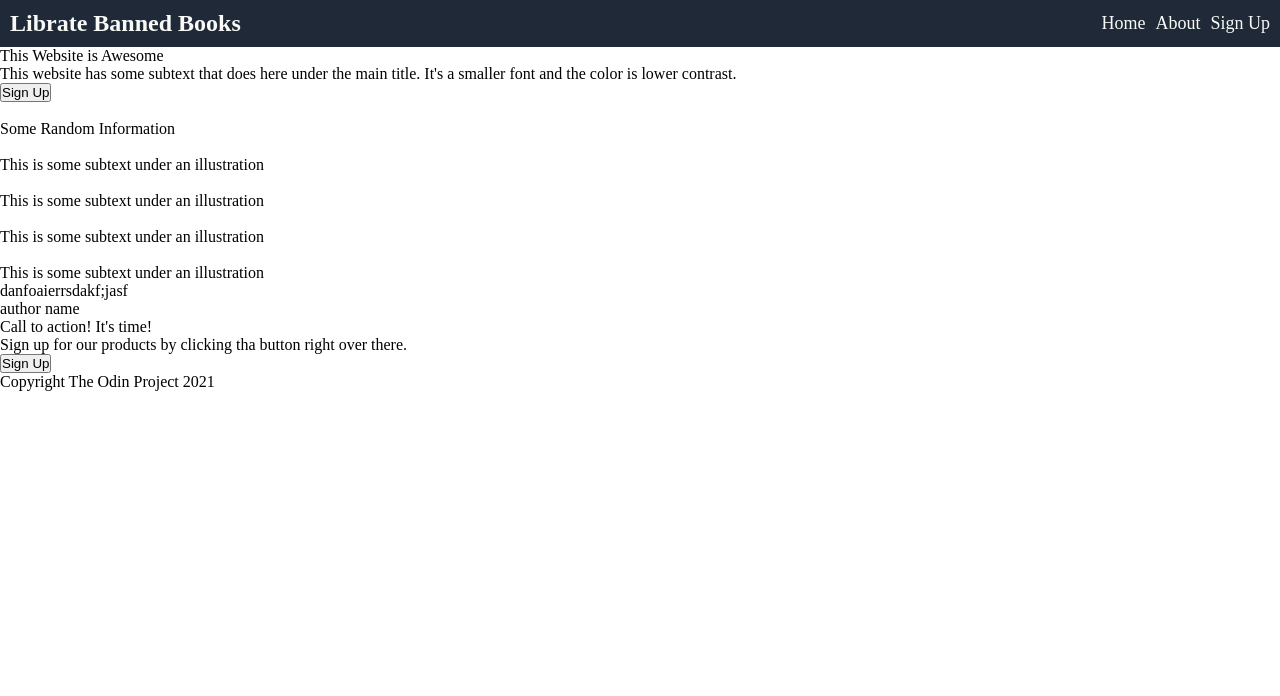
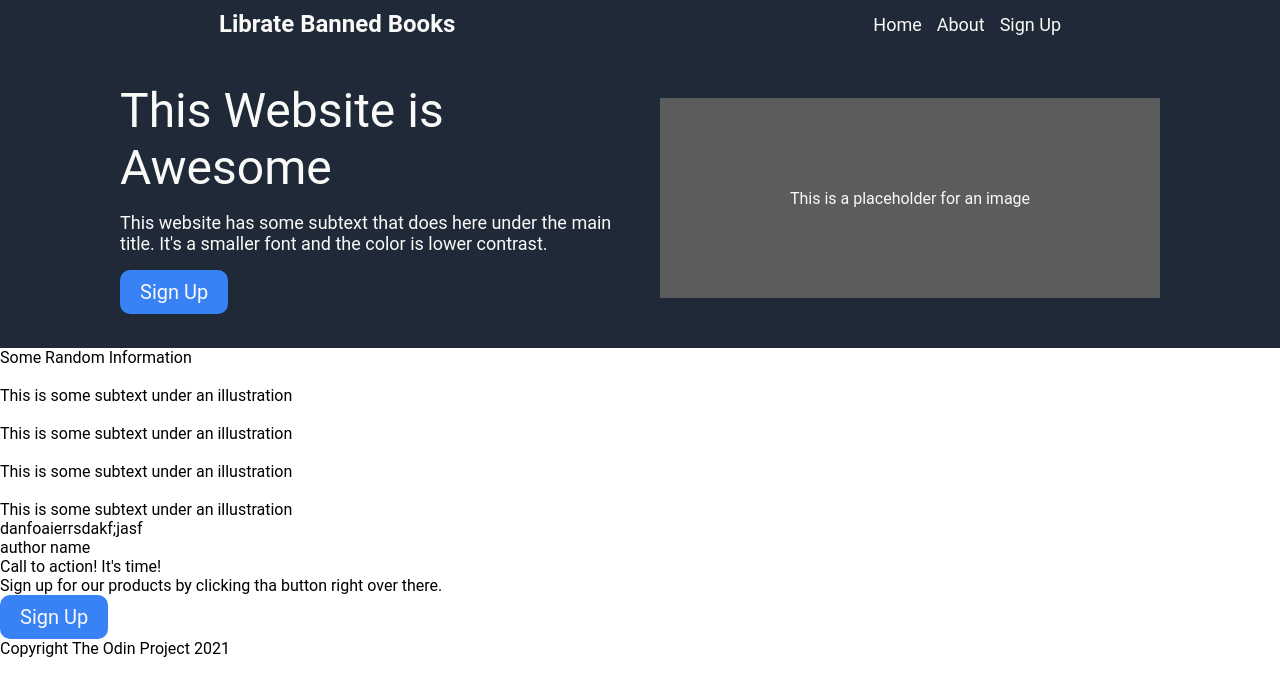
Before and after one commit to StaceGutierrez/landing-page, a plain HTML site: page index.html in a window 1280 px wide. Drawn offline with Linux system fonts and the light colour scheme.

Commit message:
Apply CSS style to first section
Apply style to first section. Edit div elements for flexbox elements and children.

```diff
--- a/index.html
+++ b/index.html
@@ -23,8 +23,7 @@
                 <p class="lower-text">This website has some subtext that does here under the main title. It's a smaller font and the color is lower contrast.</p>
                 <button class="submit">Sign Up</button>
             </div>
-            <div class="header-img">
-                <img>
+            <div class="placeholder">This is a placeholder for an image
             </div>
         </div>
 
--- a/style.css
+++ b/style.css
@@ -1,12 +1,13 @@
 * {
     margin: 0;
     padding: 0;
+    font-family: roboto, sans-serif;
 }
-
+/* HEADER STYLING */
 .head-container {
     background-color: #1f2937;
     display: flex;
-    justify-content: space-between;
+    justify-content: space-around;
     align-items: center;
     padding: 10px;
 }
@@ -25,9 +26,61 @@
 .links {
     display: flex;
     justify-content: space-around;
-    gap: 10px;
+    gap: 15px;
 }
 
 .home {
     margin-left: auto;
 }
+
+/*FIRST SECTION*/
+.section-one {
+    background-color: #1f2937;
+    color: #f9faf8;
+    margin: 0;
+    padding: 0;
+    display: flex;
+    justify-content: center;
+    align-items: center;
+    height: 300px;
+}
+
+.text-block {
+    display: flex;
+    flex-direction: column;
+    align-items: flex-start;
+    gap: 16px;
+    flex: 1;
+    padding: 20px;
+    max-width: 500px;
+}
+
+.upper-text {
+    font-size: 48px;
+    font-weight: extra-bold;
+}
+
+.lower-text {
+    font-size: 18px;
+}
+
+button {
+    background-color: #3882f6;
+    color: #f9faf8;
+    padding: 10px 20px;
+    border: none;
+    border-radius: 10px;
+    font-size: 20px;
+}
+
+.placeholder {
+    width: 500px;
+    height: 200px;
+    background-color: #5a5c5e;
+    display: flex;
+
+    justify-content: center;
+    align-items: center;
+    margin: 20px;
+
+}
```
